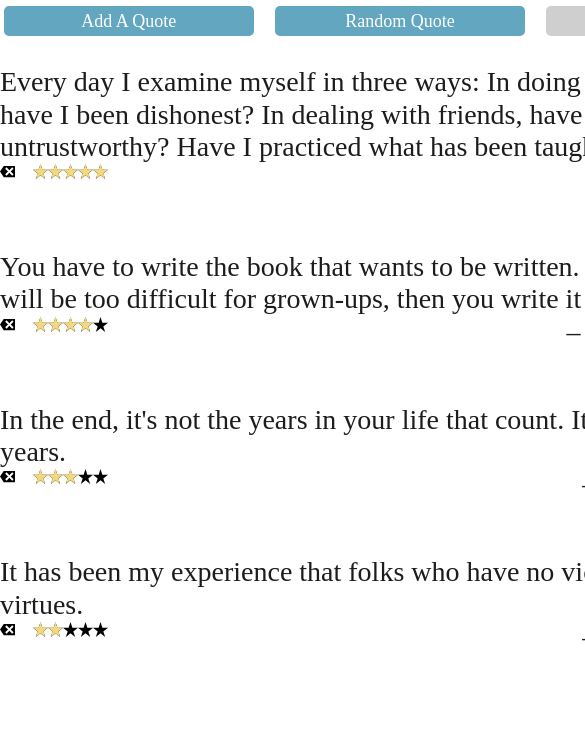
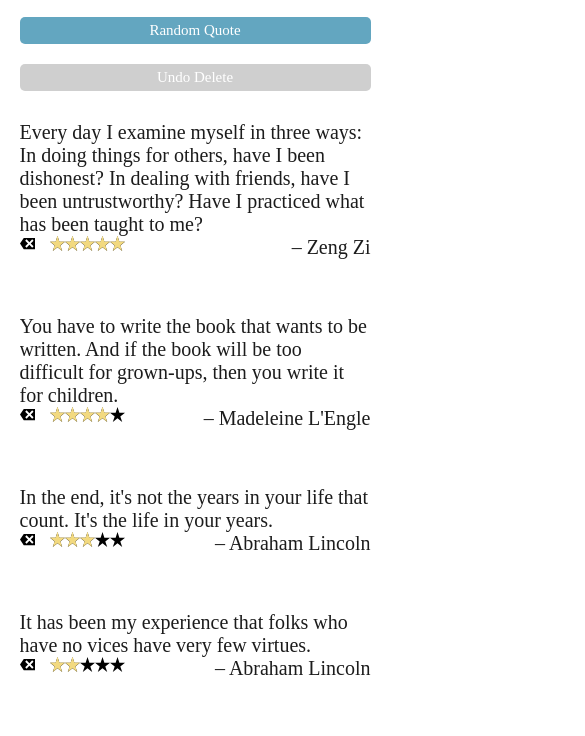
Before and after one commit to pc2459/ru-quotes, a plain HTML site: page index.html in a window 390 px wide. Shown: the part 179-915 px from the top of the page, 585 px wide, since content can reach past the window. Before the commit the page ends 888 px from the top, so only its background shows below. Drawn offline with nearby package versions, Linux system fonts and the light colour scheme; a web font is replaced by a local one.

Commit message:
Throw in some responsive CSS

```diff
--- a/index.html
+++ b/index.html
@@ -13,7 +13,7 @@
     <h1 class="title">they said...</h1>
   </header>
 
-  <section class="add-quote">
+  <section class="main">
 
     <div class="form-wrapper">
     <form class="add-form">
--- a/main.css
+++ b/main.css
@@ -25,16 +25,11 @@ header {
   cursor: pointer;
 }
 
-.add-quote {
-  width: 100%;
+.main {
+  width: 800px;
+  margin: 0 auto;
   padding: 20px 0;
   text-align: center;
-}
-
-.form-wrapper,
-.options-wrapper {
-  width: 800px;
-  margin: 0 auto;
 }
 
 .form-wrapper{
@@ -108,7 +103,7 @@ button {
 
 .quote-text,
 .quote-author {
-  font-size: 2.8rem;
+  font-size: 2.4rem;
   margin: 0;
 }
 
@@ -136,6 +131,7 @@ button {
   top: 0;
   left: 0;
   background: rgba(0,0,0,0.7);
+  z-index: 9999;
 }
 
 .lightbox {
@@ -217,3 +213,52 @@ button {
 .rating i ~ i ~ i ~ i ~ i {
   width: 100%;
 }
+
+/* Responsive */
+
+@media screen and (max-width: 810px){
+
+  body {
+    font-size: 1.5rem;
+  }
+
+  header,
+  .quotes,
+  .main {
+    width: 90%;
+  }
+
+  .quote-text,
+  .quote-author {
+    font-size: 2rem;
+
+  }
+
+}
+
+@media screen and (max-width: 620px){
+
+  .lightbox {
+    width: 80%;
+  }
+
+}
+
+
+@media screen and (max-width: 520px){
+
+  .small-button {
+    width: 100%;
+    display: inline-block;
+  }
+
+}
+
+@media screen and (max-width: 420px){
+
+  .title {
+    font-size: 5.5rem;
+  }
+
+
+}
--- a/main.js
+++ b/main.js
@@ -153,7 +153,7 @@ $(document).on('ready', function() {
   autoLoad(quoteData);
 
   // Toggle add-a-quote form
-  $('.add-quote').on('click','.add',function(){
+  $('body').on('click','.add',function(){
     $('.form-wrapper').toggle();
     var text = $(this).text();
     $(this).text( text === "Add A Quote" ? "Nevermind" : "Add A Quote" ) ;
@@ -198,7 +198,7 @@ $(document).on('ready', function() {
     var popup = $('<div class="lightbox-bg">');
 
     var popupInner = $('<div class="lightbox">')
-        .append(quotes[_.random(0,quotes.length)].create())
+        .append(quotes[_.random(0,quotes.length-1)].create())
         .append('<p><a href="#" id="close-lightbox">Close</a></p>');
 
     popup.append(popupInner);
```
